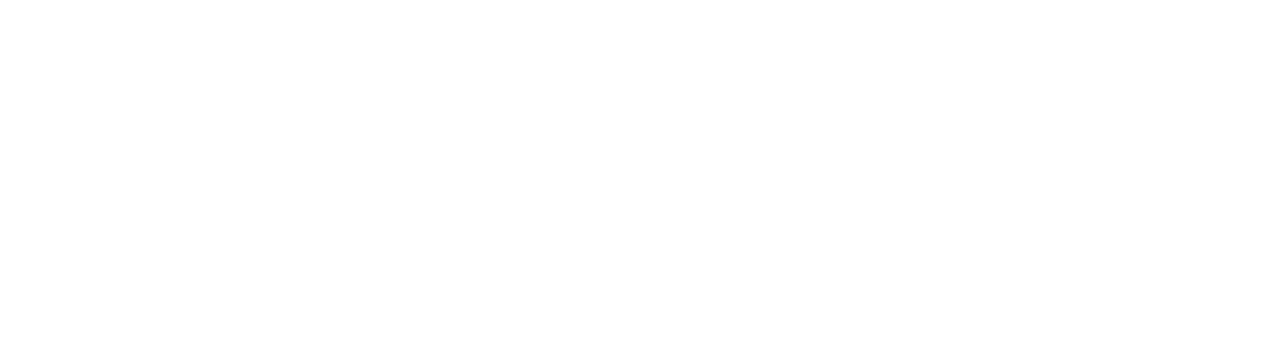
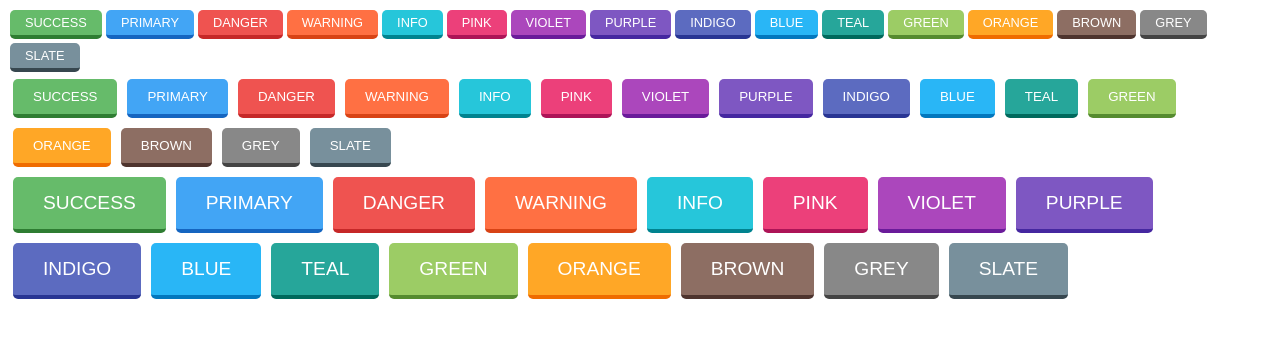
Before and after one commit to BGZStephen/bountiful-css, an Angular app: page / in a window 1280 px wide. Shown: the top 338 px of the page. Built offline with nearby package versions, Linux system fonts and the light colour scheme.

Commit message:
automated button styles generation with sass

```diff
--- a/src/app/app.routes.ts
+++ b/src/app/app.routes.ts
@@ -4,4 +4,4 @@ const APP_ROUTES: Routes = [
   {path: '', loadChildren: './modules/website/website.module#WebsiteModule'}
 ]
 
-export const AppRoutes = RouterModule.forChild(APP_ROUTES)
+export const AppRoutes = RouterModule.forRoot(APP_ROUTES)
--- a/src/app/modules/website/modules/library/components/library-home/library-home.component.html
+++ b/src/app/modules/website/modules/library/components/library-home/library-home.component.html
@@ -0,0 +1,52 @@
+<button class="button-small--success">success</button>
+<button class="button-small--primary">primary</button>
+<button class="button-small--danger">danger</button>
+<button class="button-small--warning">warning</button>
+<button class="button-small--info">info</button>
+<button class="button-small--pink">pink</button>
+<button class="button-small--violet">violet</button>
+<button class="button-small--purple">purple</button>
+<button class="button-small--indigo">indigo</button>
+<button class="button-small--blue">blue</button>
+<button class="button-small--teal">teal</button>
+<button class="button-small--green">green</button>
+<button class="button-small--orange">orange</button>
+<button class="button-small--brown">brown</button>
+<button class="button-small--grey">grey</button>
+<button class="button-small--slate">slate</button>
+<br>
+
+<button class="button--success">success</button>
+<button class="button--primary">primary</button>
+<button class="button--danger">danger</button>
+<button class="button--warning">warning</button>
+<button class="button--info">info</button>
+<button class="button--pink">pink</button>
+<button class="button--violet">violet</button>
+<button class="button--purple">purple</button>
+<button class="button--indigo">indigo</button>
+<button class="button--blue">blue</button>
+<button class="button--teal">teal</button>
+<button class="button--green">green</button>
+<button class="button--orange">orange</button>
+<button class="button--brown">brown</button>
+<button class="button--grey">grey</button>
+<button class="button--slate">slate</button>
+<br>
+
+<button class="button-large--success">success</button>
+<button class="button-large--primary">primary</button>
+<button class="button-large--danger">danger</button>
+<button class="button-large--warning">warning</button>
+<button class="button-large--info">info</button>
+<button class="button-large--pink">pink</button>
+<button class="button-large--violet">violet</button>
+<button class="button-large--purple">purple</button>
+<button class="button-large--indigo">indigo</button>
+<button class="button-large--blue">blue</button>
+<button class="button-large--teal">teal</button>
+<button class="button-large--green">green</button>
+<button class="button-large--orange">orange</button>
+<button class="button-large--brown">brown</button>
+<button class="button-large--grey">grey</button>
+<button class="button-large--slate">slate</button>
--- a/src/app/modules/website/modules/library/components/library-view/library-view.component.html
+++ b/src/app/modules/website/modules/library/components/library-view/library-view.component.html
@@ -0,0 +1 @@
+<router-outlet></router-outlet>
--- a/src/app/styles/includes/_variables.scss
+++ b/src/app/styles/includes/_variables.scss
@@ -1 +1 @@
-@import './colors';
+@import './colors/index';
--- a/src/app/styles/includes/components/_buttons.scss
+++ b/src/app/styles/includes/components/_buttons.scss
@@ -1,191 +1,103 @@
-// buttons
-
 .button {
   border-top: none;
   border-left: none;
+  border-radius: 5px;
   border-right: none;
-  border-bottom: 4px solid;
-  border-radius: 5px;
+  color: white;
   margin: 5px;
   padding: 10px 20px;
   text-transform: uppercase;
-  transition: 0.2s ease all;
-  &.button:hover {
-    border: none;
-    border-bottom: 2px solid;
-    padding-top: 9px;
-    margin: 5px 5px 7px 5px;
-  }
+  transition: 0.3s ease all;
 }
 
 .button-small {
+  border-top: none;
+  border-left: none;
   border-radius: 5px;
+  border-right: none;
+  border-radius: 5px;
+  color: white;
   font-size: 0.8em;
   margin: 2px;
   padding: 5px 15px;
   text-transform: uppercase;
-  &.button-small:hover {
+  transition: 0.3s ease all;
+  &:hover {
     border: none;
-    border-bottom: 2px solid;
     padding-top: 5px;
     margin: 3px 2px 3px 2px;
   }
 }
 
 .button-large {
+  border-top: none;
+  border-left: none;
   border-radius: 5px;
+  border-right: none;
+  border-radius: 5px;
+  color: white;
   font-size: 1.2em;
   margin: 5px;
   padding: 15px 30px;
   text-transform: uppercase;
-  &.button-large:hover {
+  transition: 0.3s ease all;
+  &:hover {
     border: none;
-    border-bottom: 2px solid;
     padding-top: 15px;
     margin: 5px 5px 7px 5px;
   }
 }
 
-.button-primary {
-  background: $primary-400;
-  border-bottom-color: $primary-800;
-  color: $font-white;
-  &.button-primary:hover {
-    border-bottom: 2px solid $primary-800;
+// button generator
+
+$colors: (
+    ("success", $success-800, $success-400),
+    ("primary", $primary-800, $primary-400),
+    ("danger", $danger-800, $danger-400),
+    ("warning", $warning-800, $warning-400),
+    ("info", $info-800, $info-400),
+    ("pink", $pink-800, $pink-400),
+    ("violet", $violet-800, $violet-400),
+    ("purple", $purple-800, $purple-400),
+    ("indigo", $indigo-800, $indigo-400),
+    ("blue", $blue-800, $blue-400),
+    ("teal", $teal-800, $teal-400),
+    ("green", $green-800, $green-400),
+    ("orange", $orange-800, $orange-400),
+    ("brown", $brown-800, $brown-400),
+    ("grey", $grey-800, $grey-400),
+    ("slate", $slate-800, $slate-400)
+);
+
+@each $color-name, $bgcolor, $color in $colors {
+  .button--#{$color-name} {
+    @extend .button;
+    background: $color;
+    border-bottom: 4px solid $bgcolor !important;
+    &:hover {
+      border-bottom: 2px solid $bgcolor !important;
+    }
   }
 }
 
-.button-success {
-  background: $success-400;
-  border-bottom-color: $success-800;
-  color: $font-white;
-  &.button-success:hover {
-    border-bottom: 2px solid $success-800;
+@each $color-name, $bgcolor, $color in $colors {
+  .button-large--#{$color-name} {
+    @extend .button-large;
+    background: $color;
+    border-bottom: 4px solid $bgcolor !important;
+    &:hover {
+      border-bottom: 2px solid $bgcolor !important;
+    }
   }
 }
 
-.button-danger {
-  background: $danger-400;
-  border-bottom-color: $danger-800;
-  color: $font-white;
-  &.button-danger:hover {
-    border-bottom: 2px solid $danger-800;
+@each $color-name, $bgcolor, $color in $colors {
+  .button-small--#{$color-name} {
+    @extend .button-small;
+    background: $color;
+    border-bottom: 4px solid $bgcolor !important;
+    &:hover {
+      border-bottom: 2px solid $bgcolor !important;
+    }
   }
 }
-
-.button-warning {
-  background: $warning-400;
-  border-bottom-color: $warning-800;
-  color: $font-white;
-  &.button-warning:hover {
-    border-bottom: 2px solid $warning-800;
-  }
-}
-
-.button-info {
-  background: $info-400;
-  border-bottom-color: $info-800;
-  color: $font-white;
-  &.button-info:hover {
-    border-bottom: 2px solid $info-800;
-  }
-}
-
-.button-pink {
-  background: $pink-400;
-  border-bottom-color: $pink-800;
-  color: $font-white;
-  &.button-pink:hover {
-    border-bottom: 2px solid $pink-800;
-  }
-}
-
-.button-violet {
-  background: $violet-400;
-  border-bottom-color: $violet-800;
-  color: $font-white;
-  &.button-violet:hover {
-    border-bottom: 2px solid $violet-800;
-  }
-}
-
-.button-purple {
-  background: $purple-400;
-  border-bottom-color: $purple-800;
-  color: $font-white;
-  &.button-purple:hover {
-    border-bottom: 2px solid $purple-800;
-  }
-}
-
-.button-indigo {
-  background: $indigo-400;
-  border-bottom-color: $indigo-800;
-  color: $font-white;
-  &.button-indigo:hover {
-    border-bottom: 2px solid $indigo-800;
-  }
-}
-
-.button-blue {
-  background: $blue-400;
-  border-bottom-color: $blue-800;
-  color: $font-white;
-  &.button-blue:hover {
-    border-bottom: 2px solid $blue-800;
-  }
-}
-
-.button-teal {
-  background: $teal-400;
-  border-bottom-color: $teal-800;
-  color: $font-white;
-  &.button-teal:hover {
-    border-bottom: 2px solid $teal-800;
-  }
-}
-
-.button-green {
-  background: $green-400;
-  border-bottom-color: $green-800;
-  color: $font-white;
-  &.button-green:hover {
-    border-bottom: 2px solid $green-800;
-  }
-}
-
-.button-orange {
-  background: $orange-400;
-  border-bottom-color: $orange-800;
-  color: $font-white;
-  &.button-orange:hover {
-    border-bottom: 2px solid $orange-800;
-  }
-}
-
-.button-brown {
-  background: $brown-400;
-  border-bottom-color: $brown-800;
-  color: $font-white;
-  &.button-brown:hover {
-    border-bottom: 2px solid $brown-800;
-  }
-}
-
-.button-grey {
-  background: $grey-400;
-  border-bottom-color: $grey-800;
-  color: $font-white;
-  &.button-grey:hover {
-    border-bottom: 2px solid $grey-800;
-  }
-}
-
-.button-slate {
-  background: $slate-400;
-  border-bottom-color: $slate-800;
-  color: $font-white;
-  &.button-slate:hover {
-    border-bottom: 2px solid $slate-800;
-  }
-}
--- a/src/app/styles/main.scss
+++ b/src/app/styles/main.scss
@@ -1,4 +1,4 @@
 @import './includes/normalize';
-@import './includes/global';
+@import './includes/globals';
 @import './includes/variables';
 @import './includes/components';
--- a/src/styles.scss
+++ b/src/styles.scss
@@ -1 +1,3 @@
 /* You can add global styles to this file, and also import other style files */
+
+@import './app/styles/main';
```
